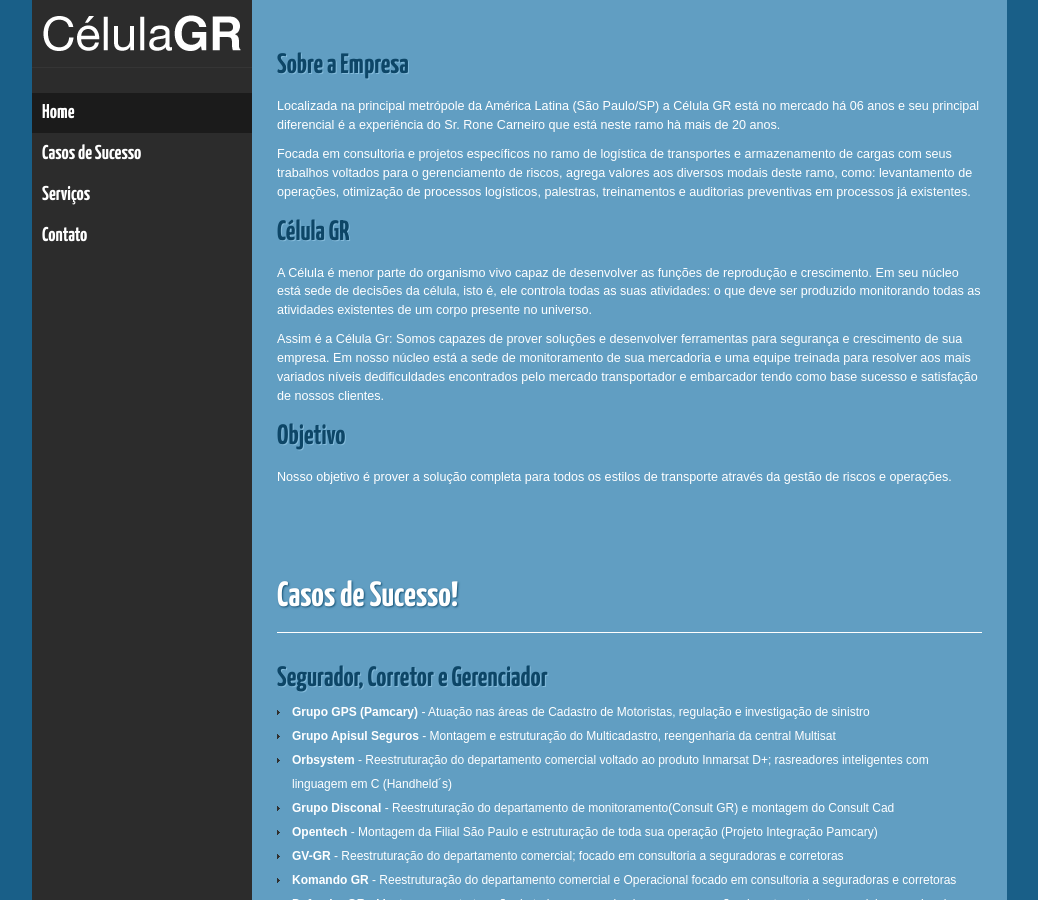
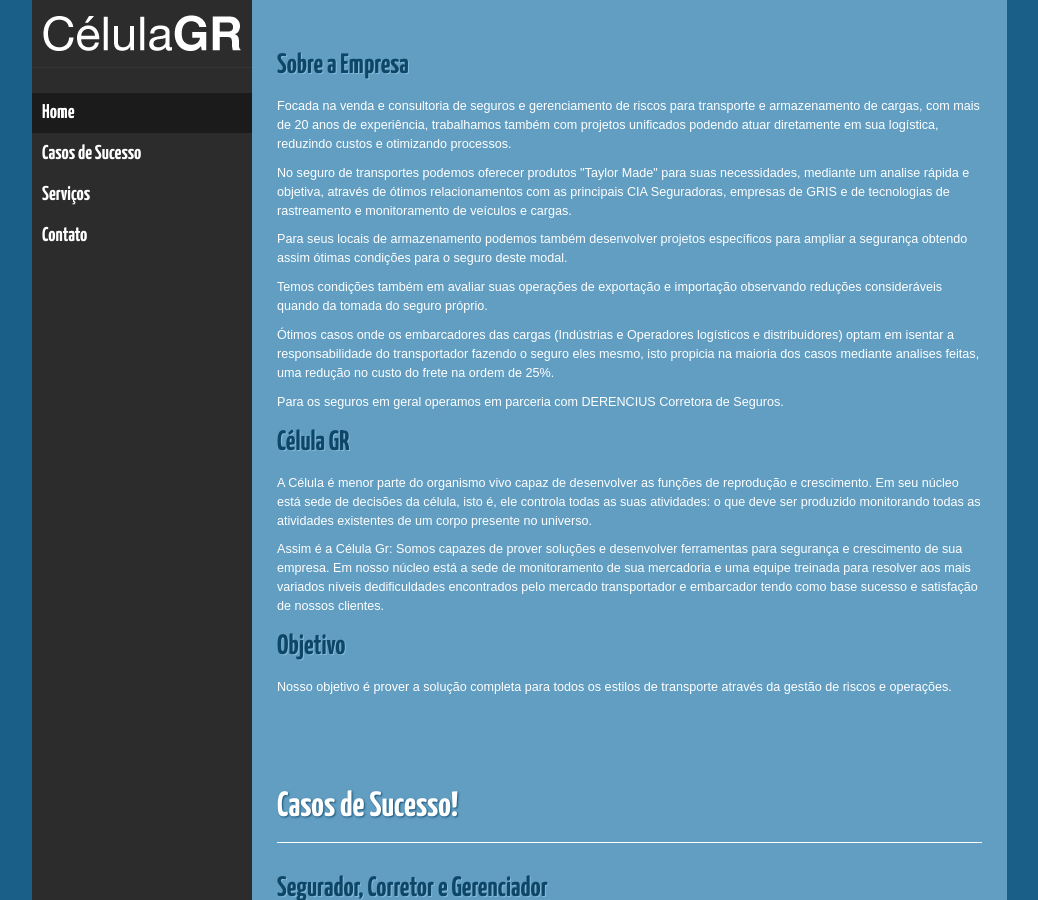
Before and after one commit to derencius/celulagr, a Jekyll site: the page built from index.html, in a window 1280 px wide and 900 px high. Shown: the whole window, without its empty margins (118-1156 px from the left). Built offline with Jekyll 4.4.1, drawn with Linux system fonts in a browser that asks for light colours.

Commit message:
atualizacao

```diff
--- a/index.html
+++ b/index.html
@@ -7,12 +7,14 @@ title: CélulaGR - Gerenciamento de Risco
   <!-- page home -->
   <div class="page_content">
     <h4> Sobre a Empresa</h4>
+    <p>Focada na venda e consultoria de seguros e gerenciamento de riscos para transporte e armazenamento de cargas, com mais de 20 anos de experiência, trabalhamos também com projetos unificados podendo atuar   diretamente em sua logística, reduzindo custos e otimizando processos.</p>
+    <p>No seguro de transportes podemos oferecer produtos "Taylor Made" para suas necessidades, mediante um analise rápida e objetiva, através de ótimos relacionamentos com as principais CIA Seguradoras, empresas de GRIS e de tecnologias de rastreamento e monitoramento de veículos e cargas.</p>
+    <p>Para seus locais de armazenamento podemos também desenvolver projetos específicos para ampliar a segurança obtendo assim ótimas condições para o seguro deste modal.</p>
+    <p>Temos condições também em avaliar suas operações de exportação e importação observando reduções consideráveis quando da tomada do seguro próprio.</p>
 
-    <p>Localizada na principal metrópole da América Latina (São Paulo/SP) a Célula GR está no mercado há 06 anos e seu principal diferencial é a experiência do Sr. Rone Carneiro que está neste ramo hà mais de 20 anos.</p>
-    <p>
-      Focada em consultoria e projetos específicos no ramo de logística de transportes e armazenamento de cargas com seus trabalhos voltados para o gerenciamento de riscos, agrega valores aos diversos modais deste ramo, como: levantamento de operações, otimização de processos logísticos, palestras, treinamentos e auditorias preventivas em processos já existentes.
+    <p>Ótimos casos onde os embarcadores das cargas (Indústrias e Operadores logísticos e distribuidores) optam em isentar a responsabilidade do transportador fazendo o seguro eles mesmo, isto propicia na maioria dos casos mediante analises feitas, uma redução no custo do frete na ordem de 25%.</p>
 
-    </p>
+    <p>Para os seguros em geral operamos em parceria com DERENCIUS Corretora de Seguros.</p>
 
     <h4> Célula GR</h4>
     <p>A Célula é menor parte do organismo vivo capaz de desenvolver as funções  de reprodução e crescimento. Em seu núcleo  está sede de decisões da célula, isto é, ele controla todas as suas atividades: o que deve ser produzido monitorando todas as atividades existentes de um corpo presente no universo.</p>
```
Also changed, not shown: 1 other file.
